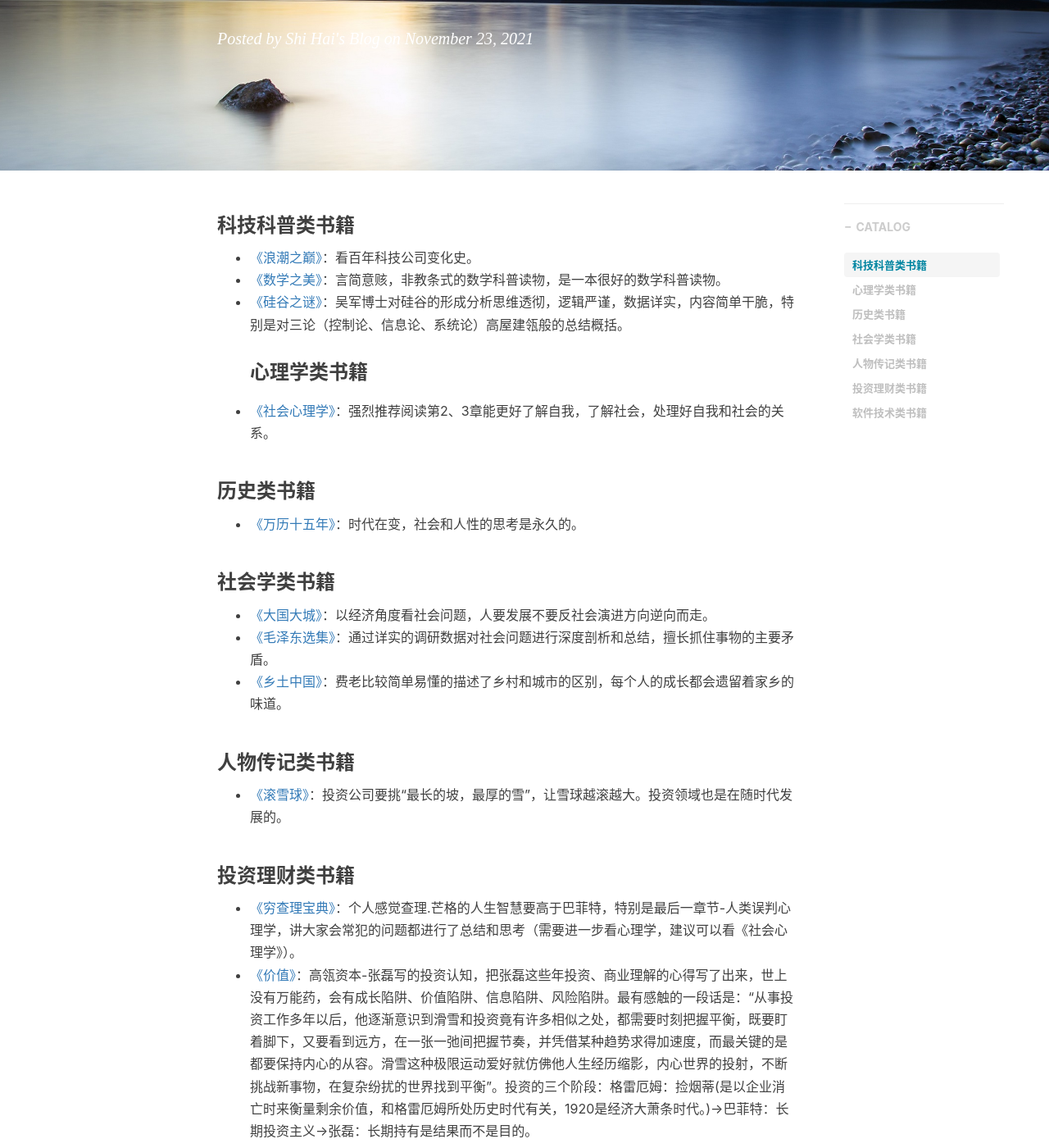
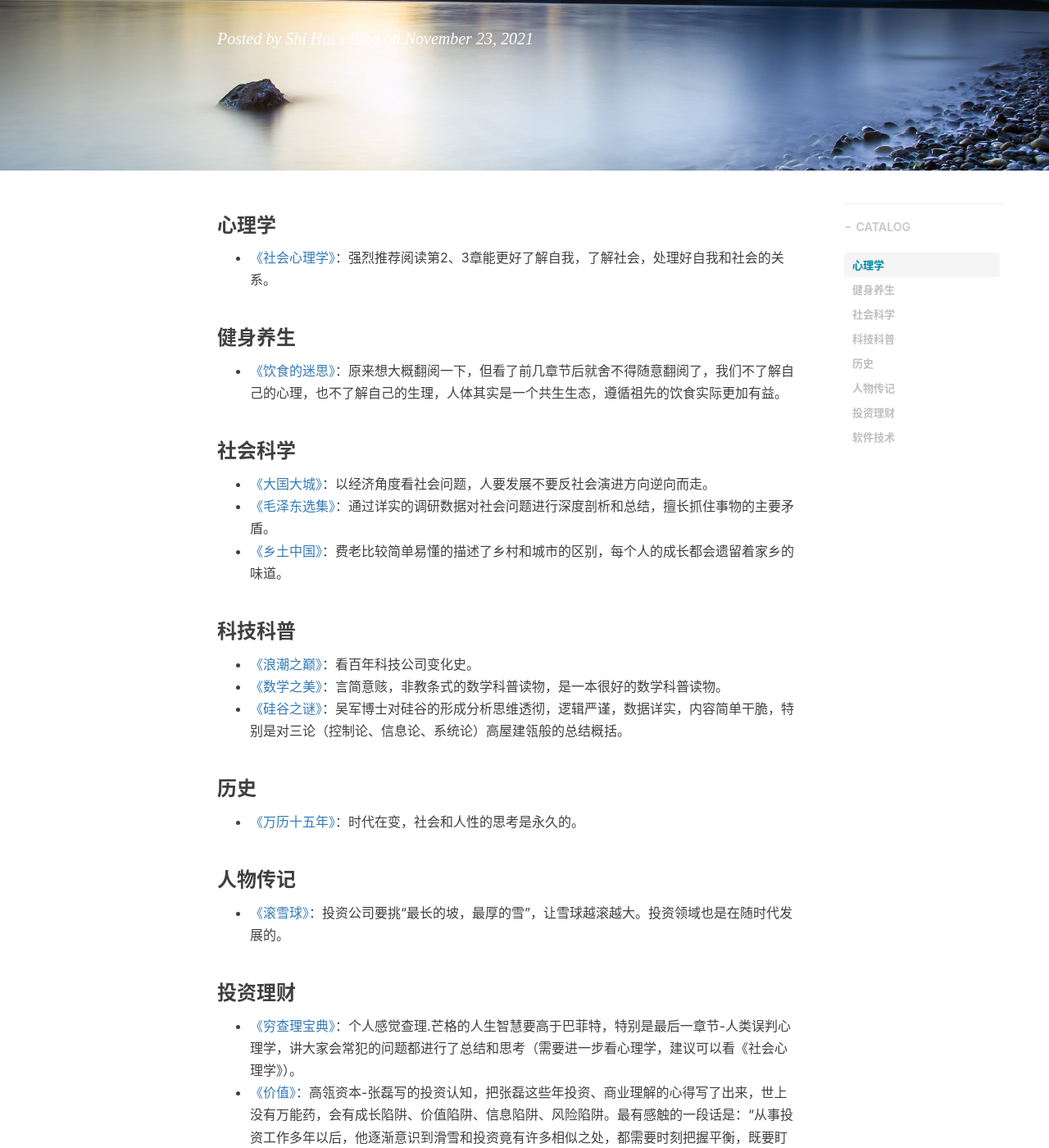
Before and after one commit to shihai1991/shihai1991.github.io, a Jekyll site: the page built from _posts/2021-11-23-个人阅读书单推荐.md, in a window 1280 px wide and 1400 px high, scrolled down 315 px. Shown: the whole window at 82% size. Built offline with Jekyll 4.4.1, drawn with Linux system fonts in a browser that asks for light colours; nearby versions of some CDN libraries; comment, search, counter and statistics services are not loaded.

Commit message:
Update 2021-11-23-个人阅读书单推荐.md

```diff
--- a/_posts/2021-11-23-个人阅读书单推荐.md
+++ b/_posts/2021-11-23-个人阅读书单推荐.md
@@ -10,29 +10,33 @@ tags:
 time: '2021.11.23 20:16:00'
 excerpt: null
 ---
-### 科技科普类书籍
-- [《浪潮之巅》](https://book.douban.com/subject/6709783/)：看百年科技公司变化史。
-- [《数学之美》](https://book.douban.com/subject/35033507/)：言简意赅，非教条式的数学科普读物，是一本很好的数学科普读物。
-- [《硅谷之谜》](https://book.douban.com/subject/26665230/)：吴军博士对硅谷的形成分析思维透彻，逻辑严谨，数据详实，内容简单干脆，特别是对三论（控制论、信息论、系统论）高屋建瓴般的总结概括。
-### 心理学类书籍
+### 心理学
 - [《社会心理学》](https://book.douban.com/subject/1476651/)：强烈推荐阅读第2、3章能更好了解自我，了解社会，处理好自我和社会的关系。
 
-### 历史类书籍
-- [《万历十五年》](https://book.douban.com/subject/1041482/)：时代在变，社会和人性的思考是永久的。
+### 健身养生
+- [《饮食的迷思》](https://book.douban.com/subject/30437166/)：原来想大概翻阅一下，但看了前几章节后就舍不得随意翻阅了，我们不了解自己的心理，也不了解自己的生理，人体其实是一个共生生态，遵循祖先的饮食实际更加有益。
 
-### 社会学类书籍
+### 社会科学
 - [《大国大城》](https://book.douban.com/subject/26824237/)：以经济角度看社会问题，人要发展不要反社会演进方向逆向而走。
 - [《毛泽东选集》](https://book.douban.com/subject/1139360/)：通过详实的调研数据对社会问题进行深度剖析和总结，擅长抓住事物的主要矛盾。
 - [《乡土中国》](https://book.douban.com/annotation/54214959/)：费老比较简单易懂的描述了乡村和城市的区别，每个人的成长都会遗留着家乡的味道。
 
-### 人物传记类书籍
+### 科技科普
+- [《浪潮之巅》](https://book.douban.com/subject/6709783/)：看百年科技公司变化史。
+- [《数学之美》](https://book.douban.com/subject/35033507/)：言简意赅，非教条式的数学科普读物，是一本很好的数学科普读物。
+- [《硅谷之谜》](https://book.douban.com/subject/26665230/)：吴军博士对硅谷的形成分析思维透彻，逻辑严谨，数据详实，内容简单干脆，特别是对三论（控制论、信息论、系统论）高屋建瓴般的总结概括。
+
+### 历史
+- [《万历十五年》](https://book.douban.com/subject/1041482/)：时代在变，社会和人性的思考是永久的。
+
+### 人物传记
 - [《滚雪球》](https://book.douban.com/subject/3605924/)：投资公司要挑“最长的坡，最厚的雪”，让雪球越滚越大。投资领域也是在随时代发展的。
 
-### 投资理财类书籍
+### 投资理财
 - [《穷查理宝典》](https://book.douban.com/subject/26831789/)：个人感觉查理.芒格的人生智慧要高于巴菲特，特别是最后一章节-人类误判心理学，讲大家会常犯的问题都进行了总结和思考（需要进一步看心理学，建议可以看《社会心理学》）。
 - [《价值》](https://book.douban.com/subject/35188914/)：高瓴资本-张磊写的投资认知，把张磊这些年投资、商业理解的心得写了出来，世上没有万能药，会有成长陷阱、价值陷阱、信息陷阱、风险陷阱。最有感触的一段话是：“从事投资工作多年以后，他逐渐意识到滑雪和投资竟有许多相似之处，都需要时刻把握平衡，既要盯着脚下，又要看到远方，在一张一弛间把握节奏，并凭借某种趋势求得加速度，而最关键的是都要保持内心的从容。滑雪这种极限运动爱好就仿佛他人生经历缩影，内心世界的投射，不断挑战新事物，在复杂纷扰的世界找到平衡”。投资的三个阶段：格雷厄姆：捡烟蒂(是以企业消亡时来衡量剩余价值，和格雷厄姆所处历史时代有关，1920是经济大萧条时代。)->巴菲特：长期投资主义->张磊：长期持有是结果而不是目的。
 
-### 软件技术类书籍
+### 软件技术
 - [《python源码解析》](https://book.douban.com/subject/3117898/)：可以通过此书来了解python的实现原理，方便给python做贡献。
 - [《Effective Python》](https://book.douban.com/subject/26709315/)：effective系列，值得一读。
 - [《凤凰架构-构建可靠的大型分布式系统》](https://icyfenix.cn/)：讲了进行架构的基本技术知识。
```
